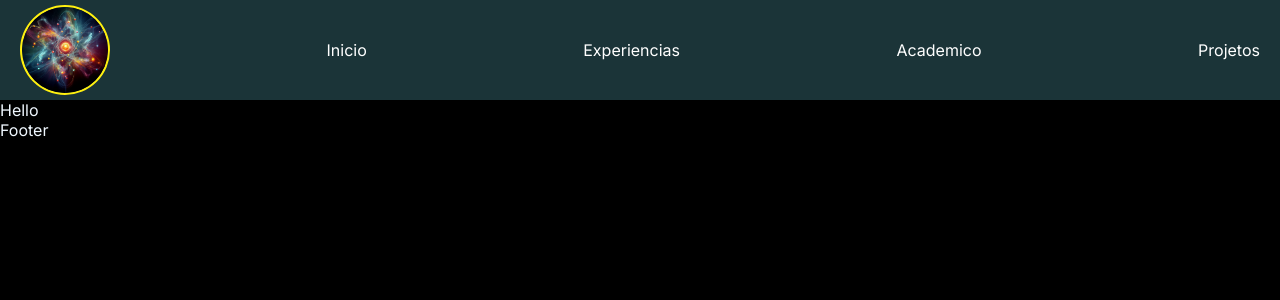
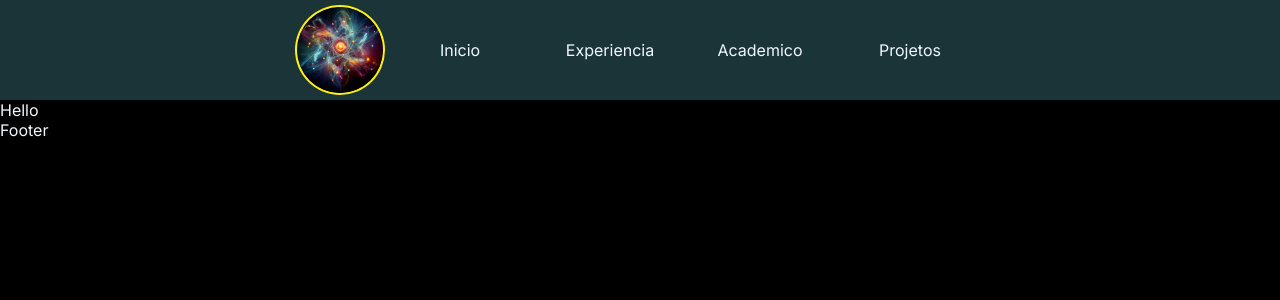
Before and after one commit to JoaoMarcelo22/perfil, a Next.js app: page / in a window 1280 px wide. Shown: the top 300 px of the page. Built offline with nearby package versions, Linux system fonts and the light colour scheme.

Commit message:
feat: olha o header saindo ai :rocket:

```diff
--- a/src/app/page.tsx
+++ b/src/app/page.tsx
@@ -1,6 +1,4 @@
-import Header from "@/template/Header";
-
-const Home1 =()=>{
+const Home =()=>{
   return(
     <>
       <p>
@@ -9,4 +7,4 @@ const Home1 =()=>{
     </>
   )
 }
-export default Home1;
+export default Home;
--- /dev/null
+++ b/src/components/Button/index.tsx
@@ -0,0 +1,12 @@
+import * as S from "./styles"
+
+const Button =({label,href}:any)=>{
+    return(
+      <>
+        <S.Content>
+            <S.A href={href} target="_blank">{label}</S.A>
+        </S.Content>
+      </>
+    )
+  }
+  export default Button;
--- /dev/null
+++ b/src/components/Button/styles.ts
@@ -0,0 +1,14 @@
+import styled from "styled-components";
+
+export const Content = styled.div`
+    width: 150px;
+    text-align: center;
+`
+export const A = styled.a`
+    cursor: pointer;
+    color: aliceblue;
+    text-decoration: none;
+    &:hover{
+        color: red;
+    }
+`
--- a/src/template/Header/index.tsx
+++ b/src/template/Header/index.tsx
@@ -1,4 +1,5 @@
 "use client"
+import Button from '@/components/Button';
 import * as S from './styles'
 
 const Header =()=>{
@@ -6,18 +7,10 @@ const Header =()=>{
     <S.Main>
       <S.Center>
         <S.Img src='/assets/icon.png' alt='Proton em forma de universo'/>
-      </S.Center>
-      <S.Center>
-        <p>Inicio</p>
-      </S.Center>
-      <S.Center>
-        <p>Experiencias</p>
-      </S.Center>
-      <S.Center>
-        <p>Academico</p>
-      </S.Center>
-      <S.Center>
-        <p>Projetos</p>
+        <Button href="https://www.youtube.com/watch?v=t99KH0TR-J4&list=RDEMbHaAxpOZhcVmmF6I3y0siA&index=2&ab_channel=QueenOfficial" label="Inicio"/>
+        <Button href="https://www.youtube.com/watch?v=t99KH0TR-J4&list=RDEMbHaAxpOZhcVmmF6I3y0siA&index=2&ab_channel=QueenOfficial" label="Experiencia"/>
+        <Button href="https://www.youtube.com/watch?v=t99KH0TR-J4&list=RDEMbHaAxpOZhcVmmF6I3y0siA&index=2&ab_channel=QueenOfficial" label="Academico"/>
+        <Button href="https://www.youtube.com/watch?v=t99KH0TR-J4&list=RDEMbHaAxpOZhcVmmF6I3y0siA&index=2&ab_channel=QueenOfficial" label="Projetos"/>
       </S.Center>
     </S.Main>
   );
--- a/src/template/Header/styles.ts
+++ b/src/template/Header/styles.ts
@@ -2,8 +2,7 @@ import styled from "styled-components";
 
 export const Main = styled.header`
     display: flex;
-    justify-content: space-between;
-    align-items: center;
+    justify-content: center;
     height: 100px;
     background-color: #1b3438;
     padding: 0 20px;
@@ -11,7 +10,6 @@ export const Main = styled.header`
 `;
 export const Center = styled.div`
     display: flex;
-    justify-content: center;
     align-items: center;
 `;
 export const Img = styled.img`
```
